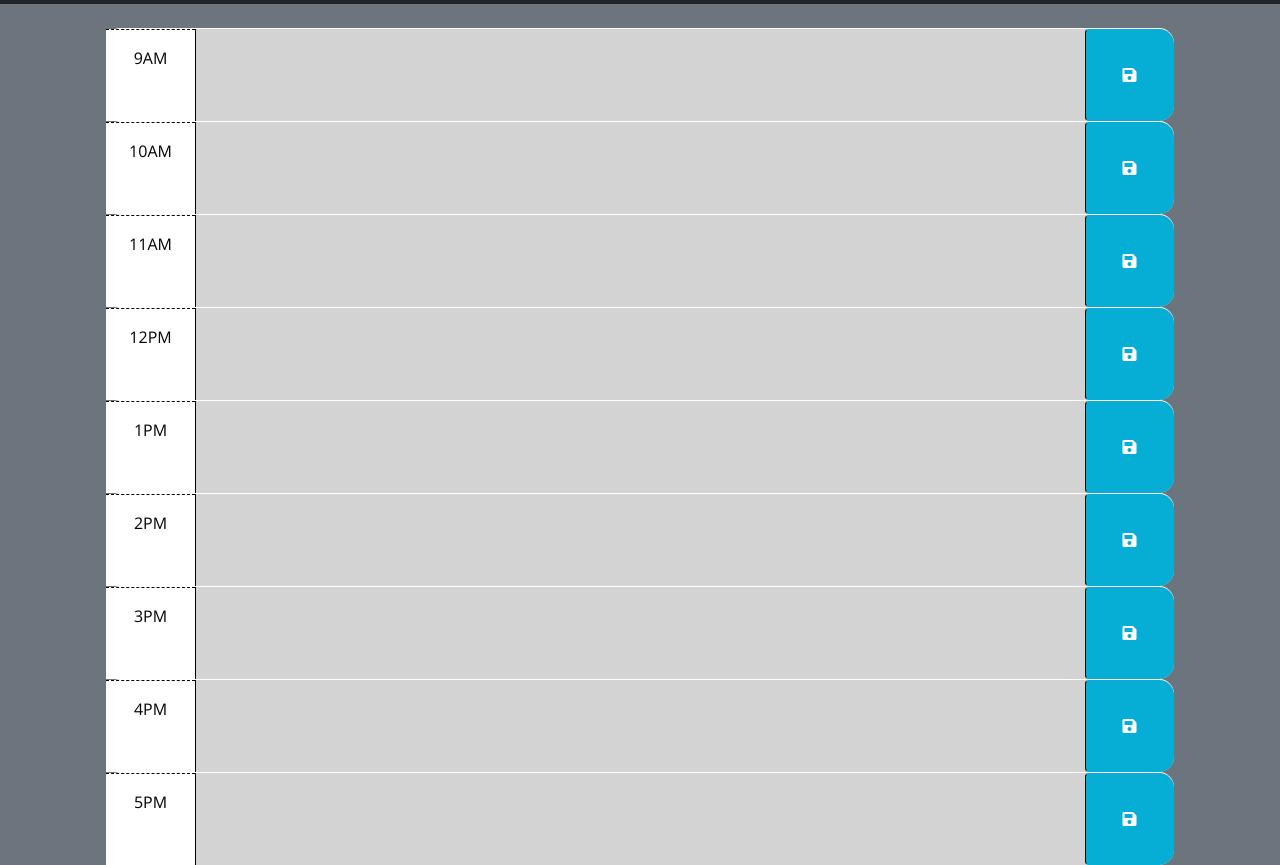
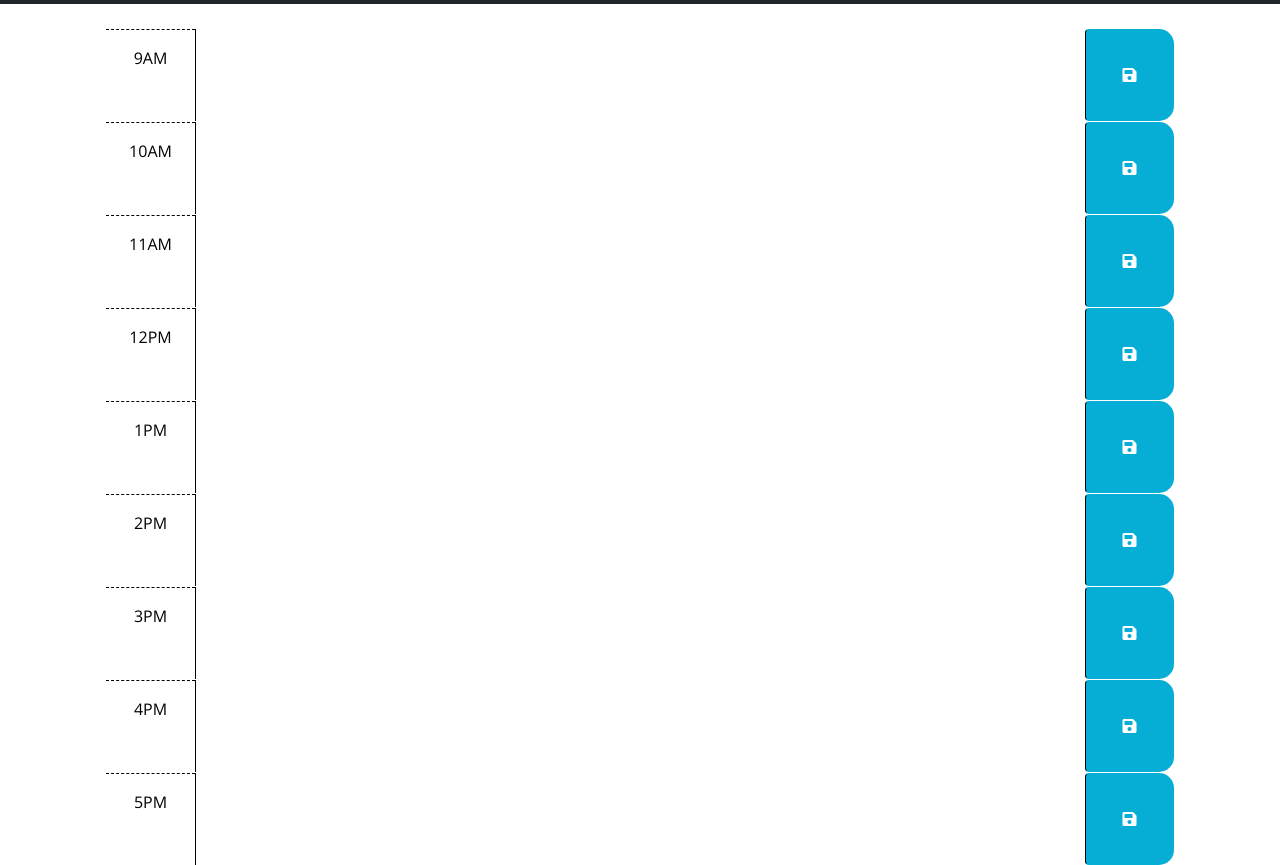
Before and after one commit to ejhem/eriks-awesome-dayplanner, a plain HTML site: page index.html in a window 1280 px wide. Shown: the part 320-1185 px from the top of the page. Drawn offline with nearby package versions, Linux system fonts and the light colour scheme.

Commit message:
trying to get my code to change colours

```diff
--- a/index.html
+++ b/index.html
@@ -22,7 +22,7 @@
     <title>Work Day Scheduler</title>
   </head>
 
-  <body class ="bg-secondary">
+  <body>
     <header class="p-5 mb-4 border-5 border-bottom border-dark text-center">
       <h1 class="display-3">Work Day Scheduler</h1>
       <p class="lead">A simple calendar app for scheduling your work day</p>
@@ -32,7 +32,7 @@
 
     <div class="container-lg px-5">
 
-      <div id="9" class="row time-block general">
+      <div id="hour-9" class="row time-block general">
         <div class="col-2 col-md-1 hour text-center py-3">9AM</div>
         <textarea class="col-8 col-md-10 description" rows="3"> </textarea>
         <button class="btn saveBtn col-2 col-md-1" aria-label="save">
@@ -40,7 +40,7 @@
         </button>
       </div>
 
-      <div id="10" class="row time-block general">
+      <div id="hour-10" class="row time-block">
         <div class="col-2 col-md-1 hour text-center py-3">10AM</div>
         <textarea class="col-8 col-md-10 description" rows="3"> </textarea>
         <button class="btn saveBtn col-2 col-md-1" aria-label="save">
@@ -48,7 +48,7 @@
         </button>
       </div>
 
-      <div id="11" class="row time-block general">
+      <div id="hour-11" class="row time-block">
         <div class="col-2 col-md-1 hour text-center py-3">11AM</div>
         <textarea class="col-8 col-md-10 description" rows="3"> </textarea>
         <button class="btn saveBtn col-2 col-md-1" aria-label="save">
@@ -56,7 +56,7 @@
         </button>
       </div>
 
-      <div id="12" class="row time-block general">
+      <div id="hour-12" class="row time-block">
         <div class="col-2 col-md-1 hour text-center py-3">12PM</div>
         <textarea class="col-8 col-md-10 description" rows="3"> </textarea>
         <button class="btn saveBtn col-2 col-md-1" aria-label="save">
@@ -64,7 +64,7 @@
         </button>
       </div>
 
-      <div id="1" class="row time-block general">
+      <div id="hour-1" class="row time-block">
         <div class="col-2 col-md-1 hour text-center py-3">1PM</div>
         <textarea class="col-8 col-md-10 description" rows="3"> </textarea>
         <button class="btn saveBtn col-2 col-md-1" aria-label="save">
@@ -72,7 +72,7 @@
         </button>
       </div>
 
-      <div id="2" class="row time-block general">
+      <div id="hour-2" class="row time-block">
         <div class="col-2 col-md-1 hour text-center py-3">2PM</div>
         <textarea class="col-8 col-md-10 description" rows="3"> </textarea>
         <button class="btn saveBtn col-2 col-md-1" aria-label="save">
@@ -80,7 +80,7 @@
         </button>
       </div>
 
-      <div id="3" class="row time-block general">
+      <div id="hour-3" class="row time-block">
         <div class="col-2 col-md-1 hour text-center py-3">3PM</div>
         <textarea class="col-8 col-md-10 description" rows="3"> </textarea>
         <button class="btn saveBtn col-2 col-md-1" aria-label="save">
@@ -88,7 +88,7 @@
         </button>
       </div>
 
-      <div id="4" class="row time-block general">
+      <div id="hour-4" class="row time-block">
         <div class="col-2 col-md-1 hour text-center py-3">4PM</div>
         <textarea class="col-8 col-md-10 description" rows="3"> </textarea>
         <button class="btn saveBtn col-2 col-md-1" aria-label="save">
@@ -96,7 +96,7 @@
         </button>
       </div>
 
-      <div id="5" class="row time-block general">
+      <div id="hour-5" class="row time-block">
         <div class="col-2 col-md-1 hour text-center py-3">5PM</div>
         <textarea class="col-8 col-md-10 description" rows="3"> </textarea>
         <button class="btn saveBtn col-2 col-md-1" aria-label="save">
--- a/script.js
+++ b/script.js
@@ -1,4 +1,7 @@
-//date and time inject to document head
+var currentTime = dayjs();
+
+
+//date and time inject to document head with dayjs, i added the time instead of just the date on an extra line in the document
 var today = dayjs();
 $("#currentDay").text(today.format("dddd, MMMM D"));
 
@@ -7,18 +10,38 @@ var timeUpdater = setInterval(function () {
   $("#currentTime").text(today.format("h:mm:ss a"));
 });
 
+//setting colours of time to load before rest
+
+function timeColour() {
+  $(".time-block").each(function() {
+    if (blockTime < currentTime) {
+      $(this).addClass(".past");
+    } else if (blockTime = currentTime) {
+      $(this).addClass(".present");
+    } else {
+      $(this).addClass(".future");
+    }
+  });
+}
 //functions to save and load data into the correct blocks
 $(saveData);
 
 function saveData() {
   $(".time-block").each(function() {
+    //below line is calling the id in (this) timeBlock being the number of hour
     var timeBlock = $(this).attr("id");
-    $("#" + timeBlock + " textarea").text(localStorage.getItem(dayjs().format("hr") + timeBlock));
+    //below line is calling to input the info into hour text area from local storage, # being the hour, then dayjs is adding what hour it was input to help js determine what is to be put
+    $("#" + timeBlock + " textarea").text(localStorage.getItem(dayjs().format("h mm ") + timeBlock));
   });
+// below is calling the next function
   $(".saveBtn").on("click", saveTask);
 }
 
+
 function saveTask(e) {
+  //making sure page does not reload
+  event.preventDefault();
   var hourId = $(this).parent().attr("id");
-  localStorage.setItem(dayjs().format("hr") + hourId, $("#" + hourId + " textarea").val());
+  //this is saving the array information to local storage
+  localStorage.setItem(dayjs().format("h mm ") + hourId, $("#" + hourId + " textarea").val());
 }
--- a/style.css
+++ b/style.css
@@ -45,11 +45,6 @@ textarea {
   color: white;
 }
 
-.general  {
-  background-color: #d3d3d3;
-  color: white;
-}
-
 .saveBtn {
   border-left: 1px solid black;
   border-top-right-radius: 15px;
```
